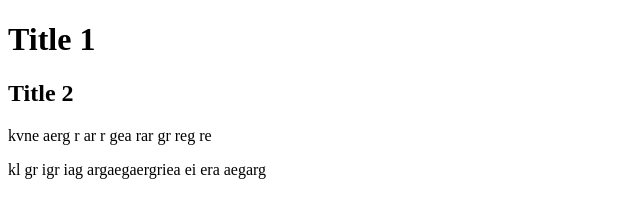
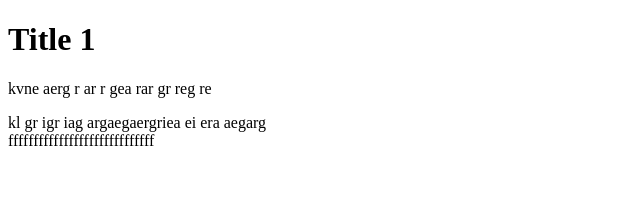
Before and after one commit to Dimitry-P/test-4, a plain HTML site: page index.html in a window 1280 px wide. Shown: the whole page, without its empty margins (0-640 px from the left). Drawn offline with Linux system fonts and the light colour scheme.

Commit message:
add div tag

```diff
--- a/index.html
+++ b/index.html
@@ -7,10 +7,11 @@
 </head>
 <body>
     <h1>Title 1</h1>
-    <h2>Title 2</h2>
+
     <p>kvne aerg r ar r gea rar  gr reg re</p>
     <div class="container">
         kl gr  igr iag   argaegaergriea ei era aegarg
     </div>
+    <div>fffffffffffffffffffffffffffff</div>
 </body>
 </html>
```
